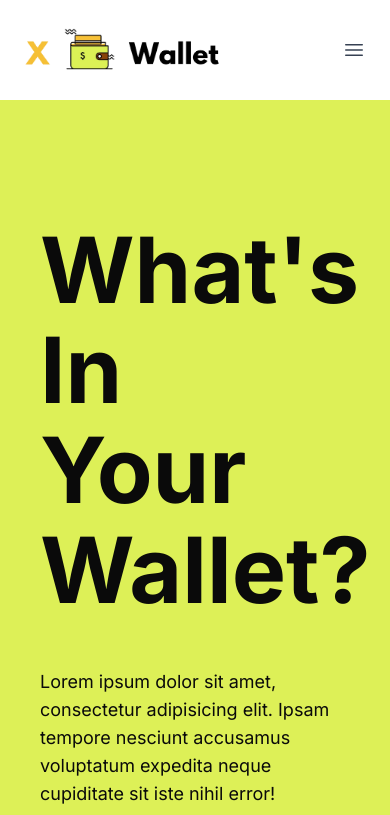
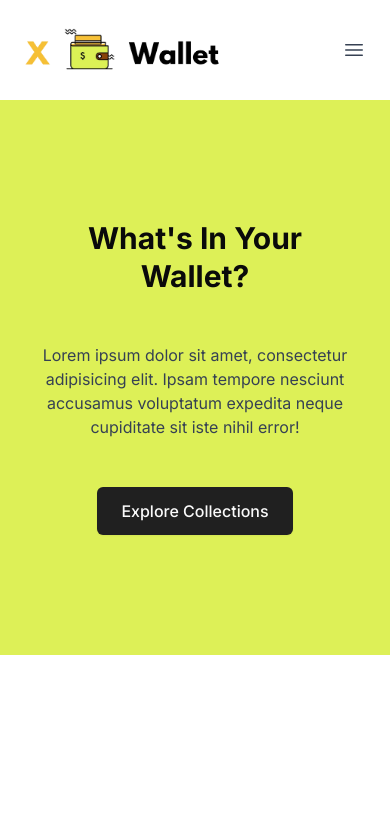
Before and after one commit to nazimajamalieva/wallet-shop, a Next.js app: page / in a window 390 px wide. Shown: the top 815 px of the page. Built offline with nearby package versions, Linux system fonts and the light colour scheme.

Commit message:
feat: add banner mobile layout

```diff
--- a/app/_Components/Banner.jsx
+++ b/app/_Components/Banner.jsx
@@ -5,22 +5,24 @@ import React from "react";
 const Banner = () => {
   return (
     <>
-      <div className="bg-[#DDF057] pt-30 pb-55 px-10">
+      <div className="bg-[#DDF057] pt-30 pb-30 md:pb-55 px-10">
         <div className="container mx-auto">
           <div className="grid grid-cols-1 md:grid-cols-2 gap-18 items-center">
-            <div className="space-y-12">
-              <h1 className="text-[5.7rem] leading-25 font-bold">
+            <div className="space-y-12 md:space-y-10 text-center md:text-left">
+              <h1 className="text-3xl sm:text-4xl leading-tight md:text-6xl font-bold">
                 What's In Your Wallet?
               </h1>
 
-              <p className="text-lg ">
+              <p className="text-base sm:text-lg text-gray-700">
                 Lorem ipsum dolor sit amet, consectetur adipisicing elit. Ipsam
                 tempore nesciunt accusamus voluptatum expedita neque cupiditate
                 sit iste nihil error!
               </p>
+
               <Button>Explore Collections</Button>
             </div>
-            <div className="relative z-20">
+
+            <div className="relative z-20 hidden md:block">
               <div className="flex justify-end">
                 <Image
                   src="/Assets/wallet.png"
@@ -64,7 +66,7 @@ const Banner = () => {
           </div>
         </div>
       </div>
-      <div className="">
+      <div className="hidden md:block">
         <Image
           src="/Assets/wave.png"
           alt="Mary Hardy"
```
